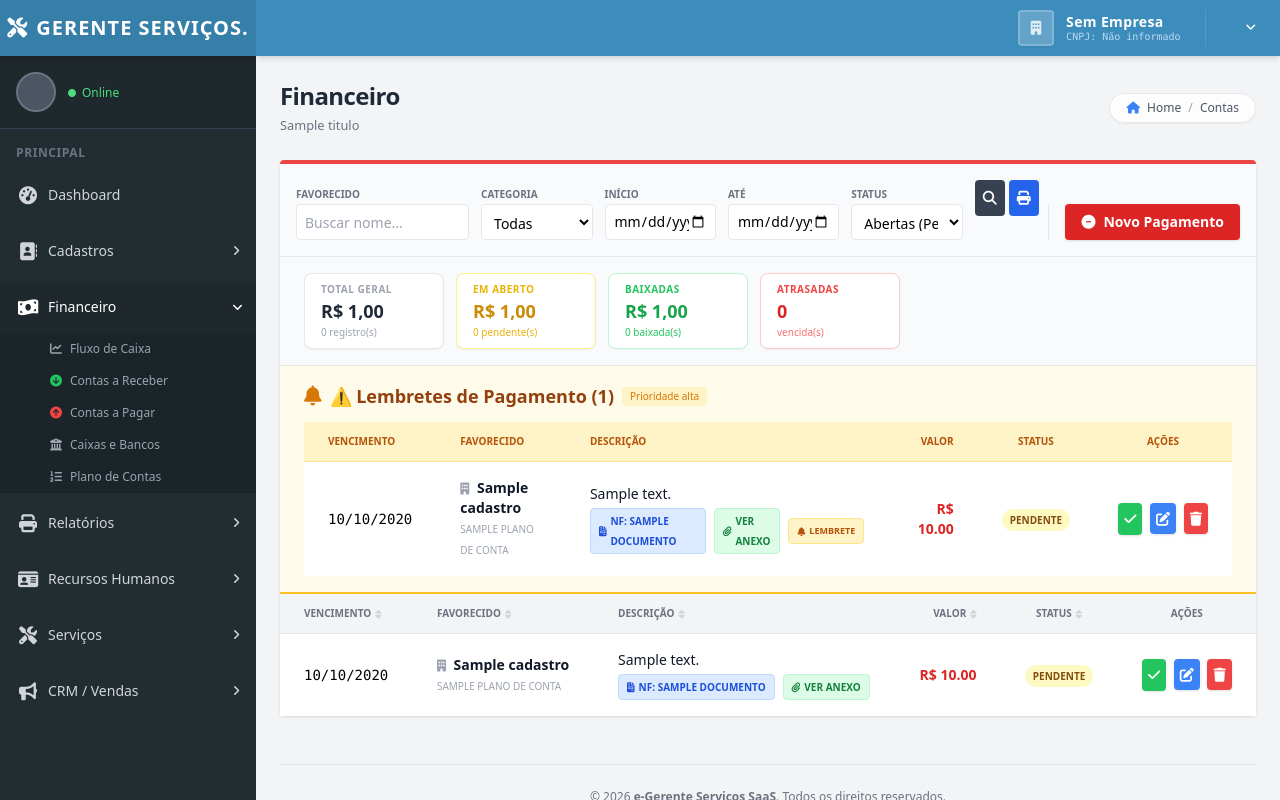
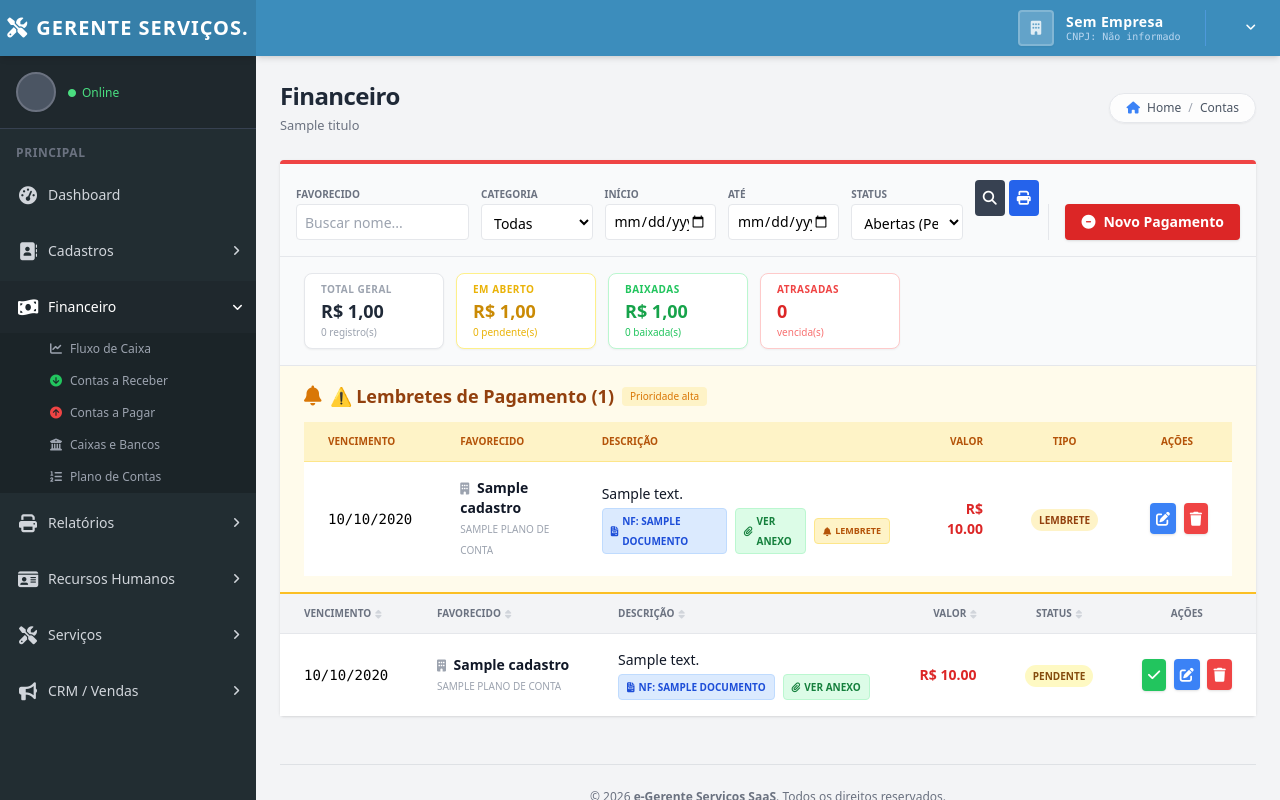
Before and after one commit to Ivanildo-Lab/e-gerenteservicos, a Django app: template financeiro/templates/financeiro/contas_lista.html in a window 1280 px wide. Run offline with Django 5.2, Linux system fonts and the light colour scheme; the template is opened without the code that fills it: most values are stand-ins (such as "Sample title", 1, 10 or a date in 2020); some libraries are stand-ins or nearby versions.

Commit message:
fix: alinhamento checkbox lembrete + remove status/baixar da tabela de lembretes

```diff
--- a/financeiro/templates/financeiro/conta_form.html
+++ b/financeiro/templates/financeiro/conta_form.html
@@ -101,7 +101,9 @@
                 </label>
             </div>
             <div class="flex items-center space-x-3 mb-4">
-                {{ form.lembrete_pagamento }}
+                <div class="flex items-center">
+                    {{ form.lembrete_pagamento }}
+                </div>
                 <label for="{{ form.lembrete_pagamento.id_for_label }}" class="text-sm font-bold text-amber-700 cursor-pointer select-none">
                     <i class="fa fa-bell mr-1"></i> Lembrete de Pagamento (destaca no painel)
                 </label>
--- a/financeiro/templates/financeiro/contas_lista.html
+++ b/financeiro/templates/financeiro/contas_lista.html
@@ -101,30 +101,17 @@
             <table class="min-w-full divide-y divide-amber-200">
                 <thead class="bg-amber-100 text-[10px] font-bold text-amber-700 uppercase">
                     <tr>
-                        {% if tipo_lista == 'receber' %}
-                        <th class="px-2 py-3 text-center"><input type="checkbox" disabled></th>
-                        {% endif %}
                         <th class="px-6 py-3 text-left">Vencimento</th>
                         <th class="px-6 py-3 text-left">Favorecido</th>
                         <th class="px-6 py-3 text-left">Descrição</th>
                         <th class="px-6 py-3 text-right">Valor</th>
-                        {% if tipo_lista == 'receber' %}
-                        <th class="px-3 py-3 text-center">Dias Atraso</th>
-                        <th class="px-3 py-3 text-right">Juros</th>
-                        <th class="px-3 py-3 text-right">Total c/ Juros</th>
-                        {% endif %}
-                        <th class="px-6 py-3 text-center">Status</th>
+                        <th class="px-6 py-3 text-center">Tipo</th>
                         <th class="px-6 py-3 text-center">Ações</th>
                     </tr>
                 </thead>
                 <tbody class="bg-white divide-y divide-amber-100 text-sm">
                     {% for c in contas_lembrete %}
                     <tr class="hover:bg-amber-50 transition">
-                        {% if tipo_lista == 'receber' %}
-                        <td class="px-2 py-4 text-center">
-                            <input type="checkbox" class="chk-conta" value="{{ c.id }}" data-valor="{{ c.valor_restante|floatformat:2 }}" data-juros="{{ c.juros_calculado|floatformat:2 }}" data-total="{{ c.total_com_juros_calculado|floatformat:2 }}" data-descricao="{{ c.descricao|escapejs }}" {% if c.status == 'PAGA' or c.status == 'CANCELADA' %}disabled{% endif %}>
-                        </td>
-                        {% endif %}
                         <td class="px-6 py-4 font-mono">{{ c.data_vencimento|date:"d/m/Y" }}</td>
                         <td class="px-6 py-4">
                             <div class="font-bold text-gray-900">
@@ -156,38 +143,16 @@
                         </td>
                         <td class="px-6 py-4 text-right font-bold {% if tipo_lista == 'receber' %}text-green-600{% else %}text-red-600{% endif %}">
                             R$ {{ c.valor|floatformat:2 }}
-                            {% if tipo_lista == 'receber' and c.valor_restante and c.status != 'PAGA' and c.valor_restante != c.valor %}
-                            <br><span class="text-[10px] text-orange-500">Rest: {{ c.valor_restante|moeda_br }}</span>
-                            {% endif %}
                         </td>
                         {% if tipo_lista == 'receber' %}
-                        <td class="px-3 py-4 text-center text-xs">
-                            {% if c.dias_atraso_calculado > 0 %}
-                                <span class="font-bold text-red-600">{{ c.dias_atraso_calculado }}d</span>
-                            {% else %}
-                                <span class="text-gray-300">-</span>
-                            {% endif %}
-                        </td>
-                        <td class="px-3 py-4 text-right text-xs">
-                            {% if c.juros_calculado and c.juros_calculado > 0 %}
-                                <span class="font-bold text-red-600">{{ c.juros_calculado|moeda_br }}</span>
-                            {% else %}
-                                <span class="text-gray-300">-</span>
-                            {% endif %}
-                        </td>
-                        <td class="px-3 py-4 text-right text-xs">
-                            <span class="font-bold {% if c.juros_calculado > 0 %}text-blue-700{% else %}text-gray-700{% endif %}">{{ c.total_com_juros_calculado|moeda_br }}</span>
-                        </td>
+                        <td class="px-3 py-4 text-center text-xs text-gray-400">—</td>
+                        <td class="px-3 py-4 text-right text-xs text-gray-400">—</td>
+                        <td class="px-3 py-4 text-right text-xs text-gray-400">—</td>
                         {% endif %}
                         <td class="px-6 py-4 text-center">
-                            {% if c.status == 'PAGA' %}<span class="bg-green-100 text-green-800 px-2 py-1 rounded-full text-[10px] font-bold">BAIXADA</span>
-                            {% else %}<span class="bg-yellow-100 text-yellow-800 px-2 py-1 rounded-full text-[10px] font-bold">PENDENTE</span>{% endif %}
+                            <span class="bg-amber-100 text-amber-800 px-2 py-1 rounded-full text-[10px] font-bold">LEMBRETE</span>
                         </td>
                         <td class="px-6 py-4 text-center whitespace-nowrap">
-                            {% if c.status == 'PENDENTE' %}
-                            <button onclick="abrirModalBaixa('{{ c.id }}', '{% if c.tipo_favorecido == 'FUNCIONARIO' %}{{ c.funcionario.nome_completo|escapejs }}{% else %}{{ c.cadastro.nome|default:'Não informado'|escapejs }}{% endif %}', '{{ c.descricao|escapejs }}', '{{ c.valor|floatformat:2 }}', '{% if c.tipo_favorecido == 'FUNCIONARIO' %}{{ c.funcionario.pix|default:'NÃO CADASTRADO'|escapejs }}{% else %}N/A{% endif %}')"
-                                    class="bg-green-500 hover:bg-green-600 text-white p-1.5 rounded shadow transition hover:scale-110"><i class="fa fa-check"></i></button>
-                            {% endif %}
                             <a href="{% url 'financeiro:editar_conta' c.id %}" class="bg-blue-500 text-white p-1.5 rounded shadow ml-1"><i class="fa fa-edit"></i></a>
                             <a href="{% url 'financeiro:excluir_conta' c.id %}" onclick="return confirm('Excluir?')" class="bg-red-500 text-white p-1.5 rounded shadow ml-1"><i class="fa fa-trash"></i></a>
                         </td>
```
